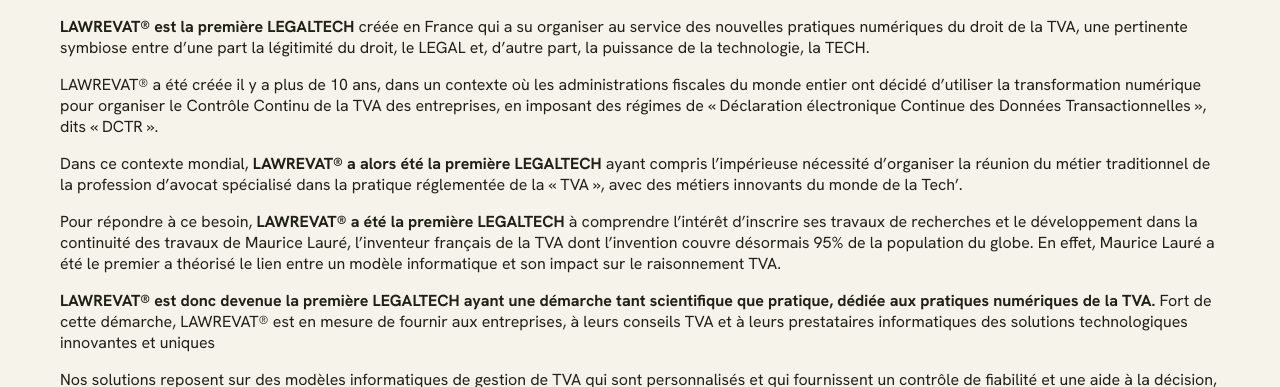
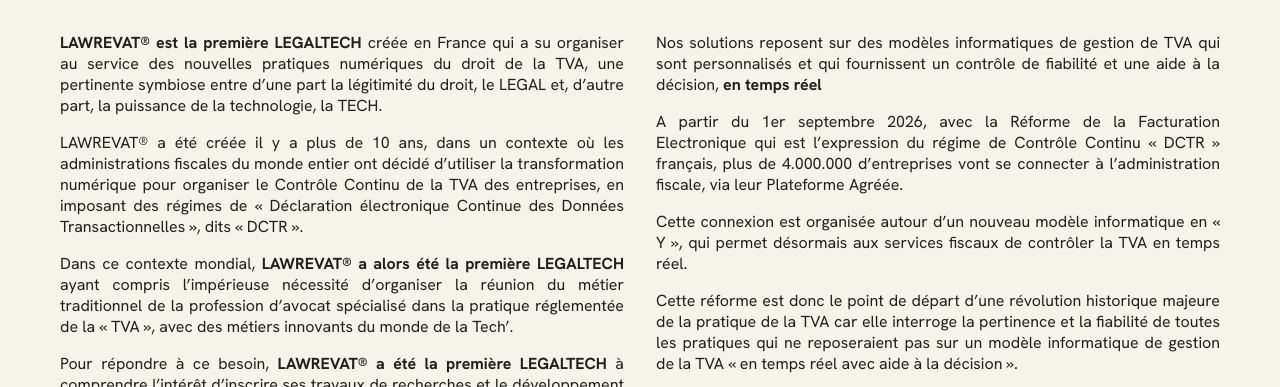
Before and after one commit to lawrevat-technology/website, a plain HTML site: page about.html in a window 1280 px wide. Shown: the part 355-742 px from the top of the page. Drawn offline with nearby package versions, Linux system fonts and the light colour scheme.

Commit message:
Update about.html

```diff
--- a/about.html
+++ b/about.html
@@ -202,28 +202,32 @@
         <div>
           <div style="font-family:var(--mono);font-size:22px;letter-spacing:0.16em;color:var(--ocre);margin-bottom:28px">— LEGALTECH · EXPERTISE TVA / IT</div>
           <h1 style="font-family:var(--serif);font-weight:500;font-size:clamp(48px,6.4vw,80px);line-height:0.98;letter-spacing:-0.02em;color:var(--ink);margin:0 0 28px">La <span style="font-style:italic;color:var(--navy)">Technologie</span> au service de la <span style="font-style:italic;color:var(--navy)">TVA</span>.</h1>
-          <p><b>LAWREVAT® est la première LEGALTECH</b> créée en France qui a su organiser au service des nouvelles pratiques numériques du droit de la TVA, une pertinente symbiose entre d’une part la légitimité du droit, le LEGAL et, d’autre part, la puissance de la technologie, la TECH. </p>
 
-          <p>LAWREVAT® a été créée il y a plus de 10 ans, dans un contexte où les administrations fiscales du monde entier ont décidé d’utiliser la transformation numérique pour organiser le Contrôle Continu de la TVA des entreprises, en imposant des régimes de « Déclaration électronique Continue des Données Transactionnelles », dits « DCTR ».</p>
+          <div style="display: grid; grid-template-columns: repeat(2, minmax(0, 1fr)); gap: 2rem; align-items: start; text-align: justify">
+            <div>
+              <p><b>LAWREVAT® est la première LEGALTECH</b> créée en France qui a su organiser au service des nouvelles pratiques numériques du droit de la TVA, une pertinente symbiose entre d’une part la légitimité du droit, le LEGAL et, d’autre part, la puissance de la technologie, la TECH. </p>
 
-          <p>Dans ce contexte mondial, <b>LAWREVAT® a alors été la première LEGALTECH</b> ayant compris l’impérieuse nécessité d’organiser la réunion du métier traditionnel de la profession d’avocat spécialisé dans la pratique réglementée de la « TVA », avec des métiers innovants du monde de la Tech’. </p>
+              <p>LAWREVAT® a été créée il y a plus de 10 ans, dans un contexte où les administrations fiscales du monde entier ont décidé d’utiliser la transformation numérique pour organiser le Contrôle Continu de la TVA des entreprises, en imposant des régimes de « Déclaration électronique Continue des Données Transactionnelles », dits « DCTR ».</p>
 
-          <p>Pour répondre à ce besoin, <b>LAWREVAT® a été la première LEGALTECH</b> à comprendre l’intérêt d’inscrire ses travaux de recherches et le développement dans la continuité des travaux de Maurice Lauré, l’inventeur français de la TVA dont l’invention couvre désormais 95% de la population du globe. En effet, Maurice Lauré a été le premier a théorisé le lien entre un modèle informatique et son impact sur le raisonnement TVA. </p>
+              <p>Dans ce contexte mondial, <b>LAWREVAT® a alors été la première LEGALTECH</b> ayant compris l’impérieuse nécessité d’organiser la réunion du métier traditionnel de la profession d’avocat spécialisé dans la pratique réglementée de la « TVA », avec des métiers innovants du monde de la Tech’. </p>
 
-          <p><b>LAWREVAT® est donc devenue la première LEGALTECH ayant une démarche tant scientifique que pratique, dédiée aux pratiques numériques de la TVA.</b> Fort de cette démarche, LAWREVAT® est en mesure de fournir aux entreprises, à leurs conseils TVA et à leurs prestataires informatiques des solutions technologiques innovantes et uniques </p>
+              <p>Pour répondre à ce besoin, <b>LAWREVAT® a été la première LEGALTECH</b> à comprendre l’intérêt d’inscrire ses travaux de recherches et le développement dans la continuité des travaux de Maurice Lauré, l’inventeur français de la TVA dont l’invention couvre désormais 95% de la population du globe. En effet, Maurice Lauré a été le premier a théorisé le lien entre un modèle informatique et son impact sur le raisonnement TVA. </p>
 
-          <p>Nos solutions reposent sur des modèles informatiques de gestion de TVA qui sont personnalisés et qui fournissent un contrôle de fiabilité et une aide à la décision, <b>en temps réel</b></p>
+              <p><b>LAWREVAT® est donc devenue la première LEGALTECH ayant une démarche tant scientifique que pratique, dédiée aux pratiques numériques de la TVA.</b> Fort de cette démarche, LAWREVAT® est en mesure de fournir aux entreprises, à leurs conseils TVA et à leurs prestataires informatiques des solutions technologiques innovantes et uniques </p>
+            </div>
+            <div>
+              <p>Nos solutions reposent sur des modèles informatiques de gestion de TVA qui sont personnalisés et qui fournissent un contrôle de fiabilité et une aide à la décision, <b>en temps réel</b></p>
 
-          <p>A partir du 1er septembre 2026, avec la Réforme de la Facturation Electronique qui est l’expression du régime de Contrôle Continu « DCTR » français, plus de 4.000.000 d’entreprises vont se connecter à l’administration fiscale, via leur Plateforme Agréée. </p>
+              <p>A partir du 1er septembre 2026, avec la Réforme de la Facturation Electronique qui est l’expression du régime de Contrôle Continu « DCTR » français, plus de 4.000.000 d’entreprises vont se connecter à l’administration fiscale, via leur Plateforme Agréée. </p>
 
-          <p>Cette connexion est organisée autour d’un nouveau modèle informatique en « Y », qui permet désormais aux services fiscaux de contrôler la TVA en temps réel.</p>
+              <p>Cette connexion est organisée autour d’un nouveau modèle informatique en « Y », qui permet désormais aux services fiscaux de contrôler la TVA en temps réel.</p>
 
-          <p> Cette réforme est donc le point de départ d’une révolution historique majeure de la pratique de la TVA  car elle interroge la pertinence et la fiabilité de toutes les pratiques qui ne reposeraient pas sur un modèle informatique de gestion de la TVA « en temps réel avec aide à la décision ». </p>
+              <p> Cette réforme est donc le point de départ d’une révolution historique majeure de la pratique de la TVA  car elle interroge la pertinence et la fiabilité de toutes les pratiques qui ne reposeraient pas sur un modèle informatique de gestion de la TVA « en temps réel avec aide à la décision ». </p>
 
-          <p><b>Dans ce contexte, la facturation électronique met en avant le besoin incontournable de ces millions d’entreprises et de tous les acteurs du droit et de l’informatique qui les accompagnent de bénéficier des solutions et des outils développés par la LEGALTECH LAWREVAT®, grâce à son positionnement innovant unique associant la technologie et l’exercice réglementé du droit de la TVA. </b></p>
-
+              <p><b>Dans ce contexte, la facturation électronique met en avant le besoin incontournable de ces millions d’entreprises et de tous les acteurs du droit et de l’informatique qui les accompagnent de bénéficier des solutions et des outils développés par la LEGALTECH LAWREVAT®, grâce à son positionnement innovant unique associant la technologie et l’exercice réglementé du droit de la TVA. </b></p>
+            </div>
+          </div>
         </div>
-
 
     </section>
 
```
